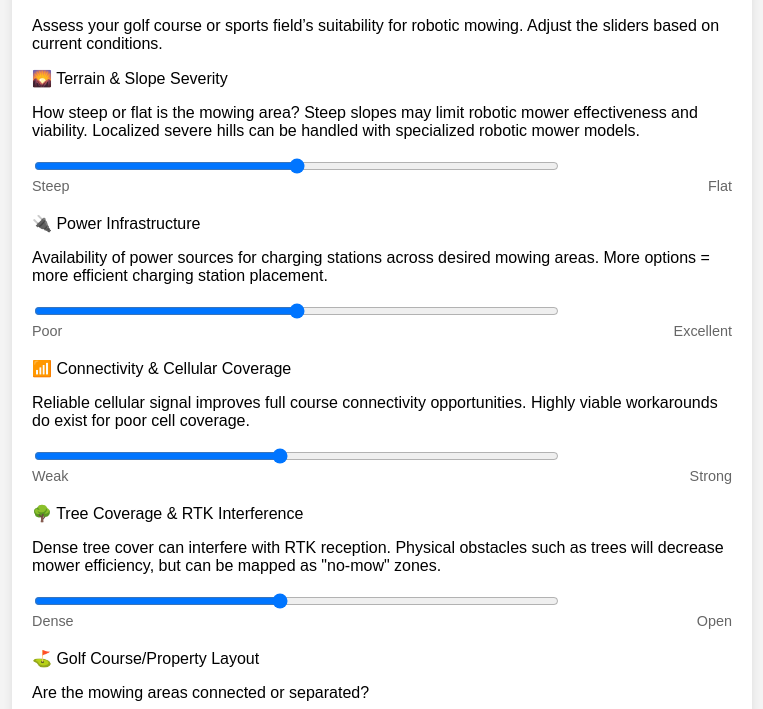
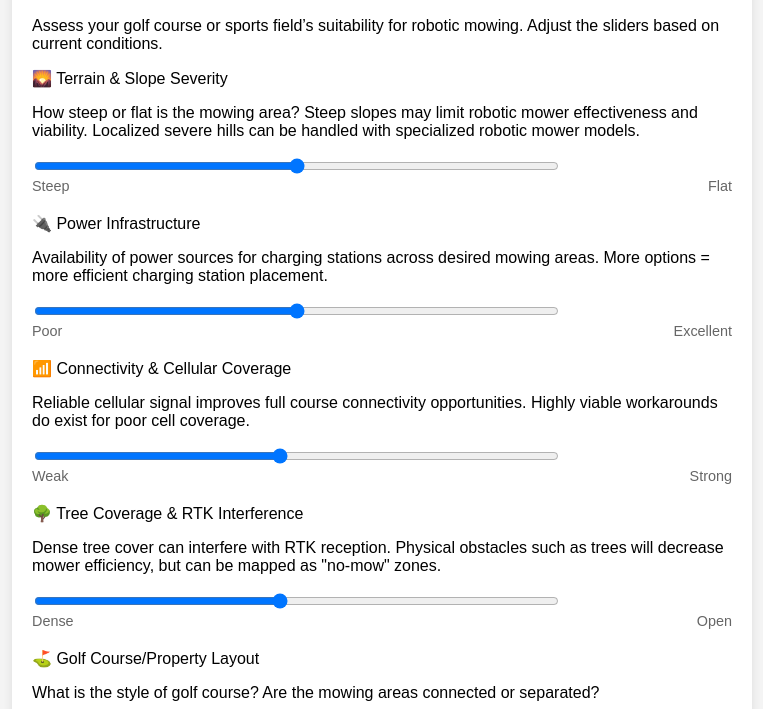
Before and after one commit to bphodges12/bphodges.github.io, a plain HTML site: page index.html in a window 1280 px wide. Shown: the part 91-800 px from the top of the page, without its empty margins (258-1021 px from the left). Drawn offline with Linux system fonts and the light colour scheme.

Commit message:
Update index.html

```diff
--- a/index.html
+++ b/index.html
@@ -47,7 +47,7 @@
             </div>
             <div class="question">
                 <label>⛳ Golf Course/Property Layout</label>
-                <p>Are the mowing areas connected or separated?</p>
+                <p>What is the style of golf course? Are the mowing areas connected or separated?</p>
                 <input type="range" min="0" max="15" value="7" class="slider" id="layout">
                 <div class="slider-label"><span>Separated</span><span>Connected</span></div>
             </div>
```
